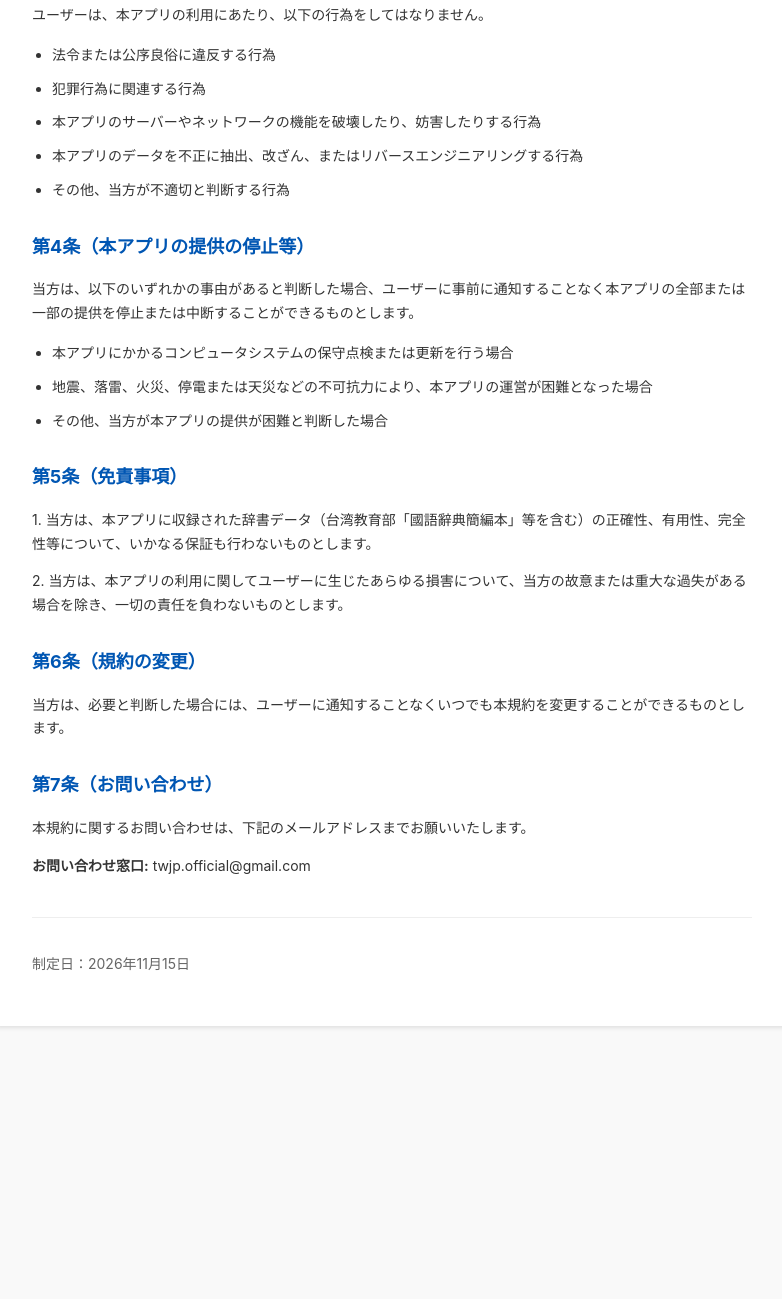
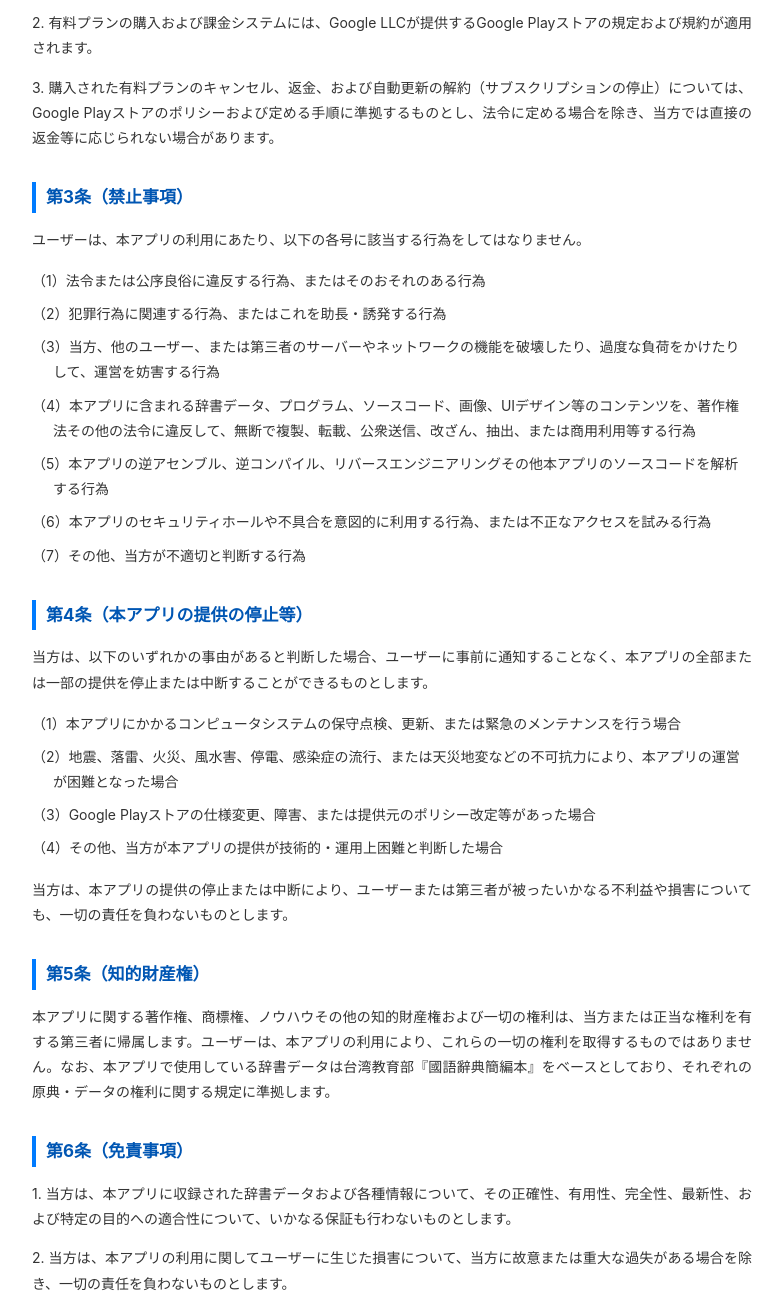
Before and after one commit to twjp-official/twjp-official.github.io, a plain HTML site: page terms/index.html in a window 1280 px wide. Shown: the part 553-1852 px from the top of the page, without its empty margins (248-1030 px from the left). Before the commit the page ends 1599 px from the top, so only its background shows below. Drawn offline with Linux system fonts and the light colour scheme.

Commit message:
Update index.html

```diff
--- a/terms/index.html
+++ b/terms/index.html
@@ -3,11 +3,11 @@
 <head>
     <meta charset="UTF-8">
     <meta name="viewport" content="width=device-width, initial-scale=1.0">
-    <title>利用規約 - 台日辞書</title>
+    <title>利用規約 - 台日辞書 - 台湾華語・繁体字中国語辞書</title>
     <style>
         body {
             font-family: -apple-system, BlinkMacSystemFont, "Segoe UI", Roboto, "Helvetica Neue", Arial, sans-serif;
-            line-height: 1.7;
+            line-height: 1.8;
             color: #333;
             max-width: 800px;
             margin: 0 auto;
@@ -24,20 +24,32 @@
             font-size: 24px;
             border-bottom: 2px solid #007bff;
             padding-bottom: 10px;
-            margin-bottom: 20px;
+            margin-bottom: 24px;
+            color: #222;
         }
         h2 {
-            font-size: 18px;
-            margin-top: 30px;
+            font-size: 17px;
+            margin-top: 32px;
+            margin-bottom: 12px;
             color: #0056b3;
+            border-left: 4px solid #007bff;
+            padding-left: 10px;
         }
-        p, li {
+        p {
             font-size: 14px;
-            margin-bottom: 10px;
+            margin-bottom: 12px;
+            text-align: justify;
         }
-        ul {
-            padding-left: 20px;
-            margin-bottom: 15px;
+        .item-list {
+            margin-bottom: 16px;
+            padding-left: 0;
+            list-style: none;
+        }
+        .item-list li {
+            font-size: 14px;
+            margin-bottom: 8px;
+            padding-left: 1.5em;
+            text-indent: -1.5em;
         }
         .footer {
             margin-top: 40px;
@@ -51,47 +63,52 @@
 <body>
     <div class="container">
         <h1>利用規約</h1>
-        <p>この利用規約（以下、「本規約」と言います。）は、当アプリ「台日辞書」（以下、「当方」と言います。）が提供するアプリケーションの利用条件を定めるものです。ユーザーの皆様には、本アプリをご利用いただく前に本規約のすべてをお読みいただき、同意いただいた上でご利用ください。</p>
+        <p>この利用規約（以下、「本規約」といいます。）は、「台日辞書 - 台湾華語・繁体字中国語辞書」（以下、「当方」といいます。）が提供するアプリケーション（以下、「本アプリ」といいます。）の利用条件を定めるものです。ユーザーの皆様（以下、「ユーザー」といいます。）には、本アプリをご利用いただく前に本規約のすべてをお読みいただき、本規約に同意いただいた上で、適法にご利用いただくものとします。</p>
 
         <h2>第1条（適用）</h2>
-        <p>本規約は、ユーザーと当方との間の本アプリの利用に関わる一切の関係に適用されるものとします。</p>
+        <p>1. 本規約は、ユーザーと当方との間の本アプリの利用に関わる一切の関係に適用されるものとします。</p>
+        <p>2. 当方が本アプリ上で掲載する各種ルール、諸注意等は、本規約の一部を構成するものとします。</p>
 
-        <h2>第2条（利用登録・有料プラン）</h2>
-        <p>1. 本アプリの一部機能は、有料プラン（プレミアム機能）として提供される場合があります。有料プランの購入および課金システムには、Google Playストアの規定が適用されます。</p>
-        <p>2. 購入された有料プランの返金原則については、Google Playストアのポリシーに準拠します。</p>
+        <h2>第2条（利用登録・有料プランおよびアプリ内課金）</h2>
+        <p>1. 本アプリの一部の機能またはコンテンツは、有料プラン（プレミアム機能等）として提供される場合があります。有料プランの購入価格、決済方法および利用期間等の条件は、本アプリ内またはGoogle Playストアの該当ページに定めるとおりとします。</p>
+        <p>2. 有料プランの購入および課金システムには、Google LLCが提供するGoogle Playストアの規定および規約が適用されます。</p>
+        <p>3. 購入された有料プランのキャンセル、返金、および自動更新の解約（サブスクリプションの停止）については、Google Playストアのポリシーおよび定める手順に準拠するものとし、法令に定める場合を除き、当方では直接の返金等に応じられない場合があります。</p>
 
         <h2>第3条（禁止事項）</h2>
-        <p>ユーザーは、本アプリの利用にあたり、以下の行為をしてはなりません。</p>
-        <ul>
-            <li>法令または公序良俗に違反する行為</li>
-            <li>犯罪行為に関連する行為</li>
-            <li>本アプリのサーバーやネットワークの機能を破壊したり、妨害したりする行為</li>
-            <li>本アプリのデータを不正に抽出、改ざん、またはリバースエンジニアリングする行為</li>
-            <li>その他、当方が不適切と判断する行為</li>
+        <p>ユーザーは、本アプリの利用にあたり、以下の各号に該当する行為をしてはなりません。</p>
+        <ul class="item-list">
+            <li>（1）法令または公序良俗に違反する行為、またはそのおそれのある行為</li>
+            <li>（2）犯罪行為に関連する行為、またはこれを助長・誘発する行為</li>
+            <li>（3）当方、他のユーザー、または第三者のサーバーやネットワークの機能を破壊したり、過度な負荷をかけたりして、運営を妨害する行為</li>
+            <li>（4）本アプリに含まれる辞書データ、プログラム、ソースコード、画像、UIデザイン等のコンテンツを、著作権法その他の法令に違反して、無断で複製、転載、公衆送信、改ざん、抽出、または商用利用等する行為</li>
+            <li>（5）本アプリの逆アセンブル、逆コンパイル、リバースエンジニアリングその他本アプリのソースコードを解析する行為</li>
+            <li>（6）本アプリのセキュリティホールや不具合を意図的に利用する行為、または不正なアクセスを試みる行為</li>
+            <li>（7）その他、当方が不適切と判断する行為</li>
         </ul>
 
         <h2>第4条（本アプリの提供の停止等）</h2>
-        <p>当方は、以下のいずれかの事由があると判断した場合、ユーザーに事前に通知することなく本アプリの全部または一部の提供を停止または中断することができるものとします。</p>
-        <ul>
-            <li>本アプリにかかるコンピュータシステムの保守点検または更新を行う場合</li>
-            <li>地震、落雷、火災、停電または天災などの不可抗力により、本アプリの運営が困難となった場合</li>
-            <li>その他、当方が本アプリの提供が困難と判断した場合</li>
+        <p>当方は、以下のいずれかの事由があると判断した場合、ユーザーに事前に通知することなく、本アプリの全部または一部の提供を停止または中断することができるものとします。</p>
+        <ul class="item-list">
+            <li>（1）本アプリにかかるコンピュータシステムの保守点検、更新、または緊急のメンテナンスを行う場合</li>
+            <li>（2）地震、落雷、火災、風水害、停電、感染症の流行、または天災地変などの不可抗力により、本アプリの運営が困難となった場合</li>
+            <li>（3）Google Playストアの仕様変更、障害、または提供元のポリシー改定等があった場合</li>
+            <li>（4）その他、当方が本アプリの提供が技術的・運用上困難と判断した場合</li>
         </ul>
+        <p>当方は、本アプリの提供の停止または中断により、ユーザーまたは第三者が被ったいかなる不利益や損害についても、一切の責任を負わないものとします。</p>
 
-        <h2>第5条（免責事項）</h2>
-        <p>1. 当方は、本アプリに収録された辞書データ（台湾教育部「國語辭典簡編本」等を含む）の正確性、有用性、完全性等について、いかなる保証も行わないものとします。</p>
-        <p>2. 当方は、本アプリの利用に関してユーザーに生じたあらゆる損害について、当方の故意または重大な過失がある場合を除き、一切の責任を負わないものとします。</p>
+        <h2>第5条（知的財産権）</h2>
+        <p>本アプリに関する著作権、商標権、ノウハウその他の知的財産権および一切の権利は、当方または正当な権利を有する第三者に帰属します。ユーザーは、本アプリの利用により、これらの一切の権利を取得するものではありません。なお、本アプリで使用している辞書データは台湾教育部『國語辭典簡編本』をベースとしており、それぞれの原典・データの権利に関する規定に準拠します。</p>
 
-        <h2>第6条（規約の変更）</h2>
-        <p>当方は、必要と判断した場合には、ユーザーに通知することなくいつでも本規約を変更することができるものとします。</p>
+        <h2>第6条（免責事項）</h2>
+        <p>1. 当方は、本アプリに収録された辞書データおよび各種情報について、その正確性、有用性、完全性、最新性、および特定の目的への適合性について、いかなる保証も行わないものとします。</p>
+        <p>2. 当方は、本アプリの利用に関してユーザーに生じた損害について、当方に故意または重大な過失がある場合を除き、一切の責任を負わないものとします。</p>
+        <p>3. 消費者契約法その他の法令の適用により、当方がユーザーに対して損害賠償責任を負う場合であっても、当方の賠償責任は、法令に定めがある場合を除き、ユーザーに直接かつ現実に生じた通常の損害の範囲に限られるものとします。</p>
 
-        <h2>第7条（お問い合わせ）</h2>
-        <p>本規約に関するお問い合わせは、下記のメールアドレスまでお願いいたします。</p>
-        <p><strong>お問い合わせ窓口:</strong> twjp.official@gmail.com</p>
+        <h2>第7条（利用規約の変更）</h2>
+        <p>当方は、必要と判断した場合には、ユーザーに個別に通知することなく、いつでも本規約を変更することができるものとします。変更後の利用規約は、本アプリ内または本ページに掲載された時点から効力を生じるものとし、変更後にユーザーが本アプリを利用したときは、変更後の規約に同意したものとみなします。</p>
 
-        <div class="footer">
-            <p>制定日：2026年11月15日</p>
-        </div>
-    </div>
-</body>
-</html>
+        <h2>第8条（分離可能性）</h2>
+        <p>本規約のいずれかの条項またはその一部が、消費者契約法その他の法令等により無効または執行不能と判断された場合であっても、本規約の残りの規定、および一部が無効または執行不能と判断された規定の残りの部分は、継続して完全に効力を有するものとします。</p>
+
+        <h2>第9条（準拠法および管轄裁判所）</h2>
+        <p>1. 本規約の解釈にあたっては、日本法を準
```
